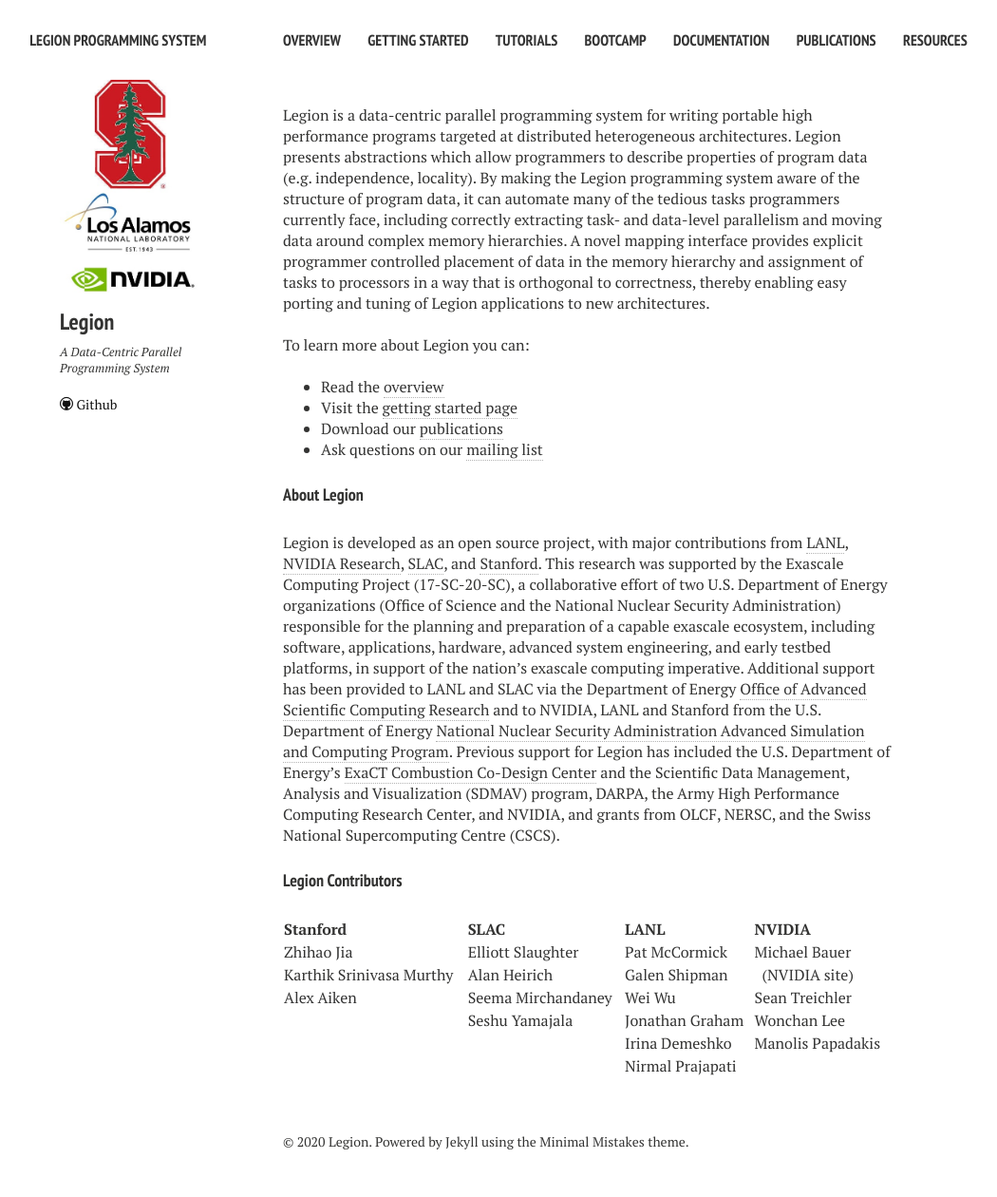
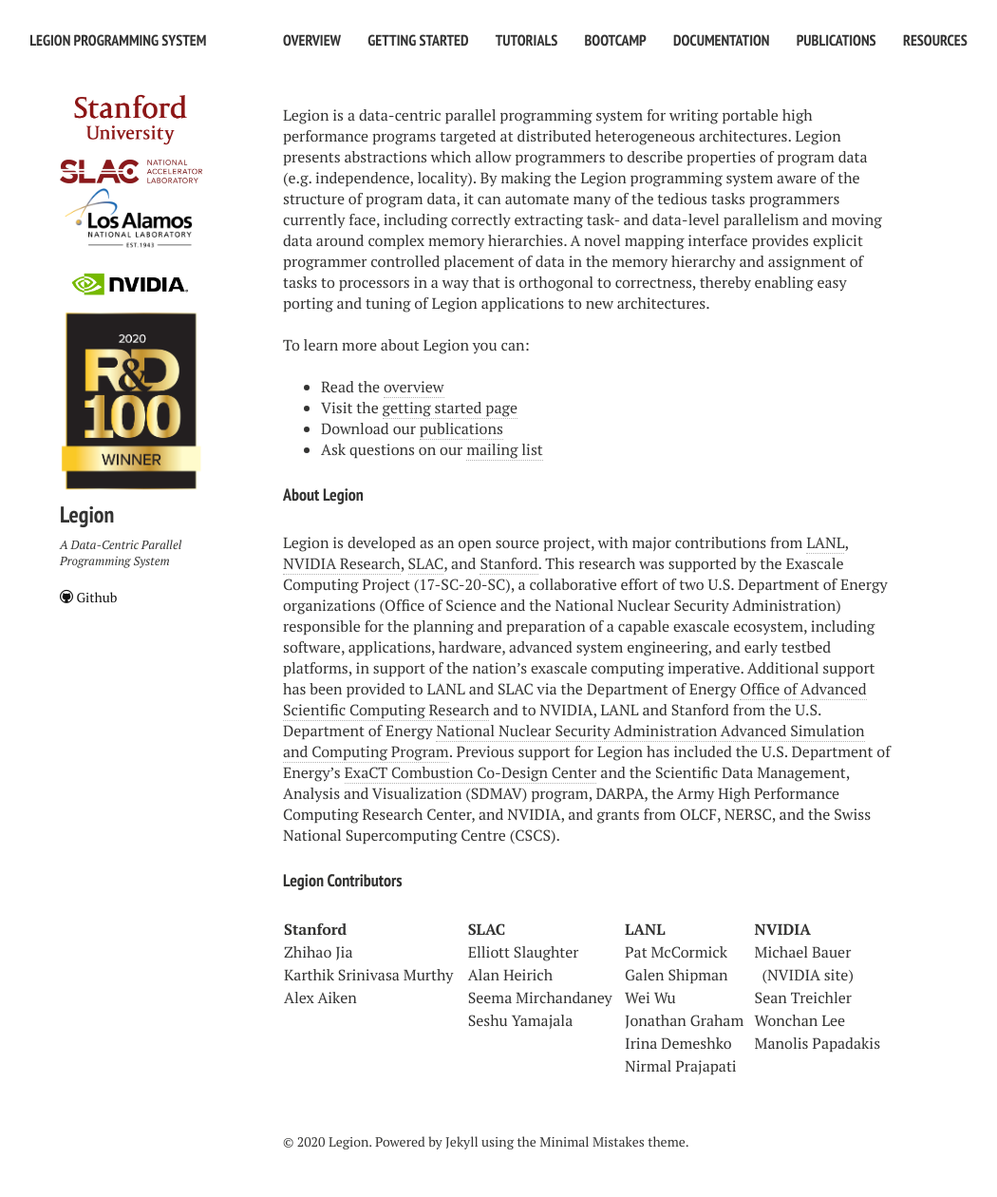
Before and after one commit to apryakhin/legion.stanford.edu, a Jekyll site: the page built from index.md, in a window 1280 px wide. Shown: the whole page at 95% size, without its empty margins (22-1072 px from the left). Built offline with Jekyll 4.4.1, drawn with Linux system fonts in a browser that asks for light colours; nearby versions of some CDN libraries.

Commit message:
Update logos.

```diff
--- a/_config.yml
+++ b/_config.yml
@@ -5,7 +5,6 @@ description:      Home page for the Legion parallel programming system
 # Owner/author information
 owner:
   name:           Legion
-  avatar:         legion_logo.jpg
   bio:            A Data-Centric Parallel Programming System
   email:          #legiondiscuss@googlegroups.com
   # Social networking links are used in author-bio sidebar. Update and remove as you like.
--- a/_includes/_author-bio.html
+++ b/_includes/_author-bio.html
@@ -1,4 +1,9 @@
-<img src="{{ site.url }}/images/{{ site.owner.avatar }}" class="bio-photo" alt="{{ site.owner.name }} bio photo"></a>
+<a href="https://www.stanford.edu/"><img src="{{ site.url }}/images/logos/stanford.png" class="bio-photo" alt="Stanford University logo"></a>
+<a href="https://www6.slac.stanford.edu/"><img src="{{ site.url }}/images/logos/slac.jpg" class="bio-photo" alt="SLAC National Accelerator Laboratory logo"></a>
+<a href="https://www.lanl.gov/"><img src="{{ site.url }}/images/logos/los-alamos.png" class="bio-photo" alt="Los Alamos National Laboratory logo"></a>
+<a href="https://www.nvidia.com/"><img src="{{ site.url }}/images/logos/nvidia.png" class="bio-photo" alt="NVIDIA logo"></a>
+<a href="https://www.rdworldonline.com/rd-100-award-winners-announced-in-analytical-test-it-electrical-categories/"><img src="{{ site.url }}/images/logos/rd100.png" class="bio-photo" alt="Winner of the R&D 100 Award"></a>
+
 <h3>{{ site.owner.name }}</h3>
 <p>{{ site.owner.bio }}</p>
 {% if site.owner.twitter %}<a href="http://twitter.com/{{ site.owner.twitter }}" class="author-social" target="_blank"><i class="icon-twitter"></i> Twitter</a>{% endif %}
```
Also changed, not shown: images/legion_logo.jpg (deleted), images/logos/los-alamos.png (added), images/logos/nvidia.png (added), images/logos/rd100.png (added), images/logos/slac.jpg (added), images/logos/stanford.png (added), images/los-alamos-lab-logo-color.jpg (deleted), images/stanford.jpg (deleted).
